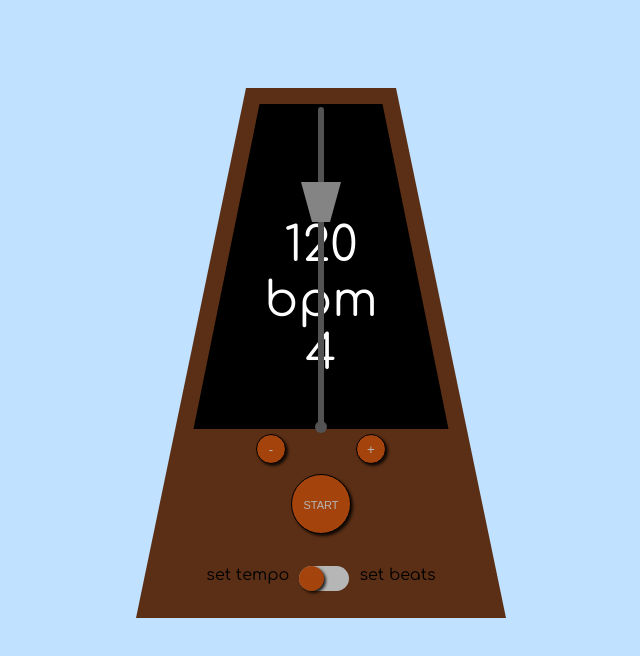
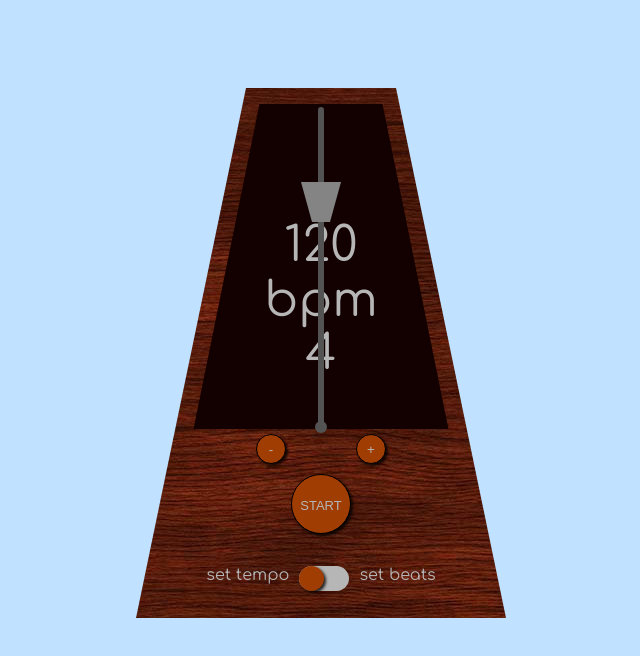
Before and after one commit to yavorkoen/metronome, a plain HTML site: page index.html in a window 1280 px wide. Shown: the whole page, without its empty margins (319-959 px from the left). Drawn offline with Linux system fonts and the light colour scheme.

Commit message:
make it look like made of wood

```diff
--- a/index.html
+++ b/index.html
@@ -50,6 +50,8 @@
         </div>
     </div>
     <div class="metronome-border">
+        <div class="left-border"></div>
+        <div class="right-border"></div>
         <div class="black-board"></div>
     </div>
     <script src="/app.js" type="module"></script>
--- a/styles.css
+++ b/styles.css
@@ -1,8 +1,10 @@
 @import url('https://fonts.googleapis.com/css2?family=Comfortaa&display=swap');
 
 body {
+    --background-color: rgb(192, 225, 255);
+    --text-color: rgb(182, 182, 182);
     position: relative;
-    background-color: rgb(192, 225, 255);
+    background-color: var(--background-color);
     font-family: 'Comfortaa', 'sans-serif';
 }
 
@@ -22,16 +24,28 @@ body {
 }
 
 .metronome-border {
+    background-image: url('red-oak.jpeg');
     position: absolute;
     left: 50%;
     transform: translate(-50%);
     margin-top: 5rem;
-    border-bottom: 530px solid rgb(91, 47, 21);
+    height: 530px;
+    width: 370px;
+    z-index: 0;
+}
+.right-border {
+    position: absolute;
+    right: 0px;
+    border-top: 530px solid  var(--background-color);
     border-left: 110px solid transparent;
+    width: 0px;
+}
+.left-border {
+    position: absolute;
+    left: 0;
+    border-top: 530px solid  var(--background-color);
     border-right: 110px solid transparent;
-    height: 0;
-    width: 150px;
-    z-index: 0;
+    width: 0px;
 }
 
 .black-board {
@@ -39,12 +53,11 @@ body {
     left: 50%;
     margin-top: 1rem;
     transform: translate(-50%);
-    border-bottom: 325px solid black;
+    border-bottom: 325px solid rgb(19, 0, 0);
     border-left: 66px solid transparent;
     border-right: 66px solid transparent;
     height: 0;
     width: 123px;
-
 }
 
 .tempo-settings, .measures{
@@ -100,18 +113,17 @@ body {
     width: 60px;
     height: 60px;
     font-variant: small-caps;
-    font-size: 16px;
+    font-size: 18px;
 }
 
 button {
-
     border-radius: 50%;
     border: 1px solid black;
     -webkit-box-shadow: 2px 2px 3px 0px rgba(0, 0, 0, 0.82);
     -moz-box-shadow: 2px 2px 3px 0px rgba(0, 0, 0, 0.82);
     box-shadow: 2px 2px 3px 0px rgba(0, 0, 0, 0.82);
-    background-color: rgb(164, 68, 12);
-    color: rgb(182, 182, 182);
+    background-color: rgb(160, 61, 3);
+    color: var(--text-color);
 }
 
 button:active {
@@ -133,7 +145,7 @@ button:active {
     top: -9%;
     display: flex;
     flex-direction: column;
-    color: white;
+    color: var(--text-color);
     font-size: 3rem;
     z-index: 1;
 }
@@ -164,6 +176,7 @@ button:active {
 }
 .settings-text{
     padding: 0 10px;
+    color: var(--text-color);
 }
 
 @keyframes pendulum {
```
Also changed, not shown: red-oak.jpeg (added), wood.webp (added).
